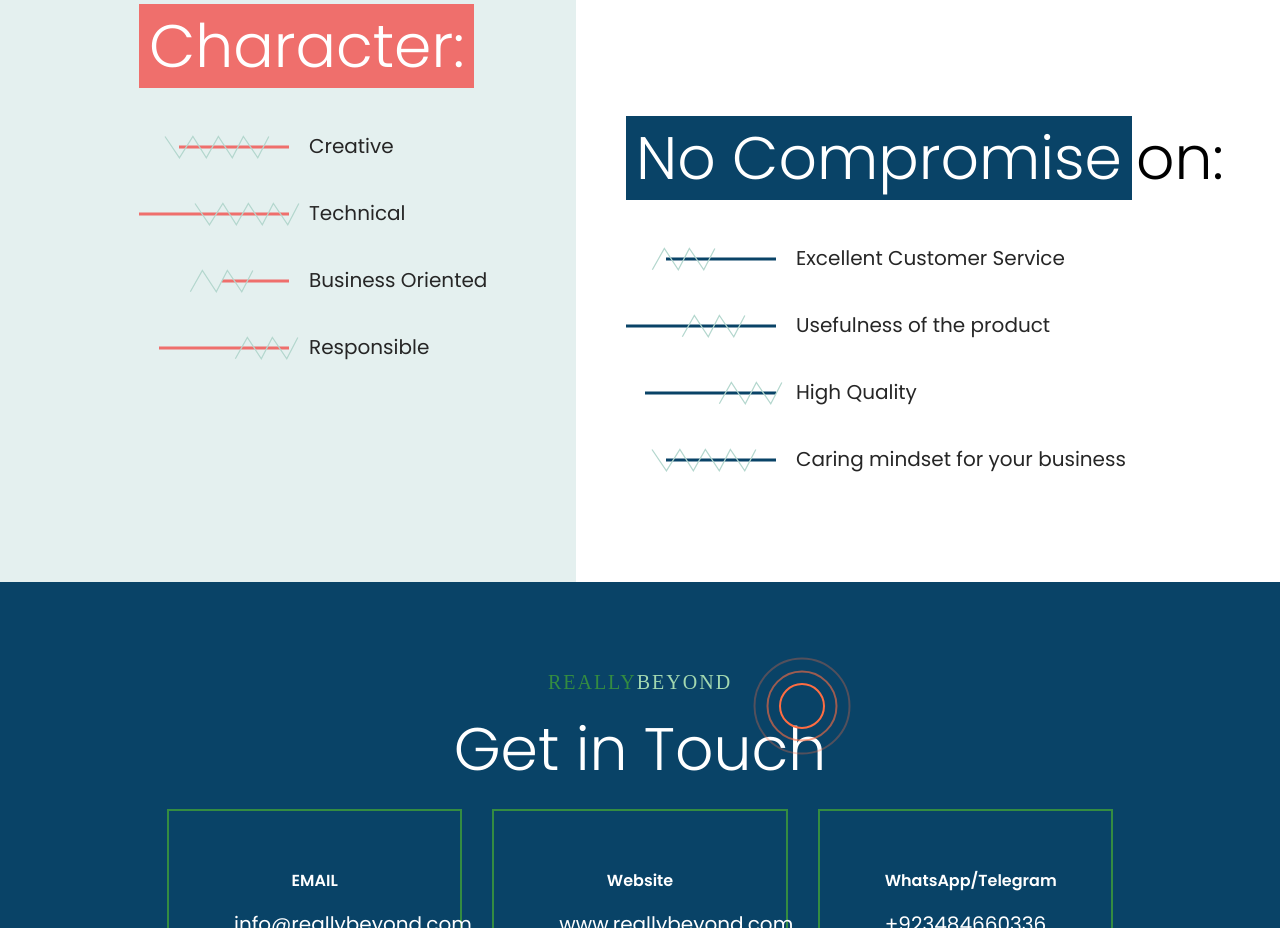
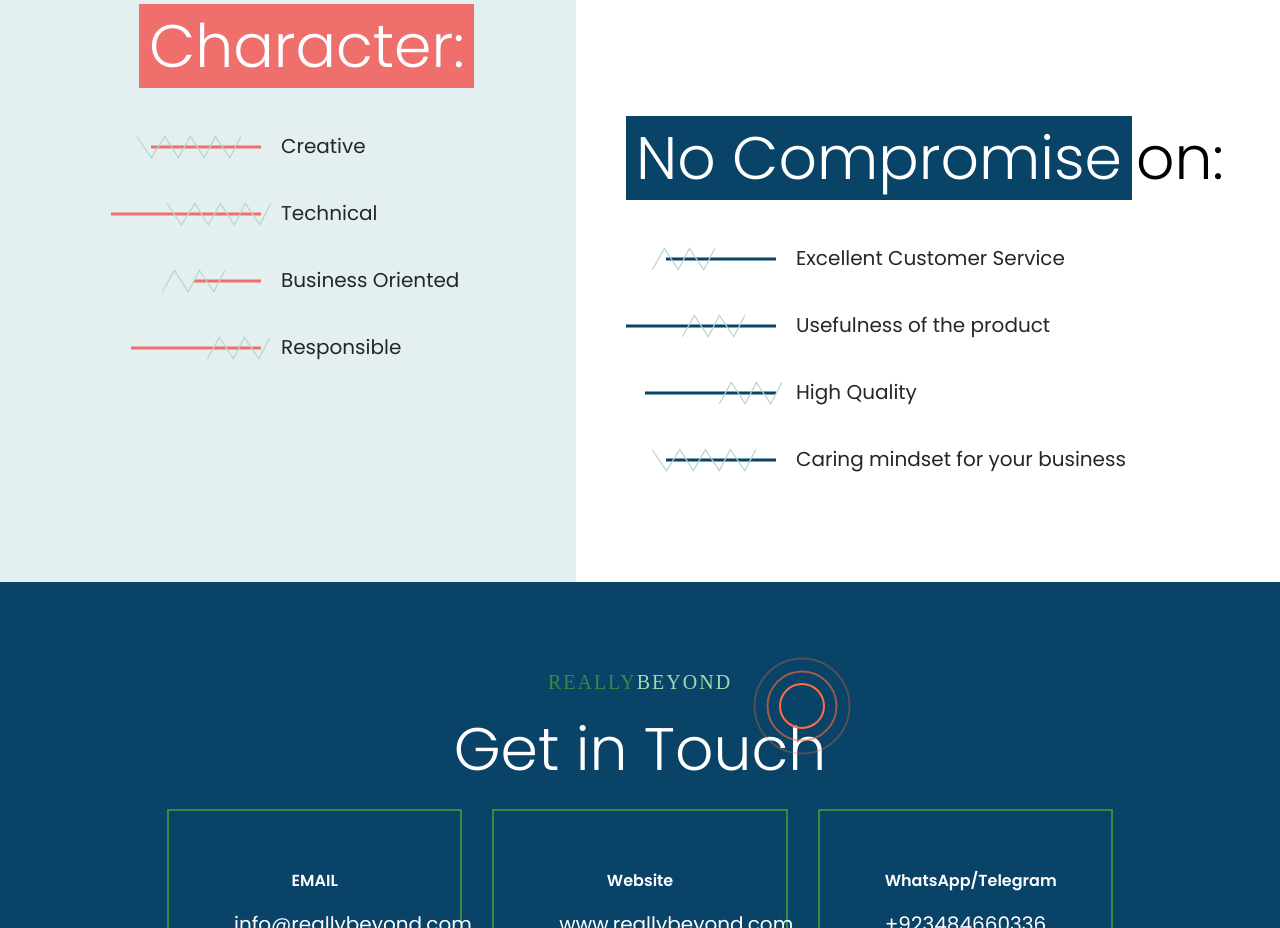
Before and after one commit to Kingkon963/reallyBeyond, a Next.js app: page / in a window 1280 px wide. Shown: the part 2040-2968 px from the top of the page. Built offline with nearby package versions, Linux system fonts and the light colour scheme; a web font is replaced by a local one.

Commit message:
1920 done

```diff
--- a/pages/index.tsx
+++ b/pages/index.tsx
@@ -235,7 +235,7 @@ const Home: NextPage = () => {
               <h2>
                 Our <span>Character:</span>
               </h2>
-              <ul className="special">
+              <ul className="special xl:-ml-[28px] 3xl:-ml-[164px]">
                 <li>
                   <span>
                     <svg
@@ -314,7 +314,7 @@ const Home: NextPage = () => {
               <h2>
                 <span>No Compromise</span>on:
               </h2>
-              <ul className="special blue">
+              <ul className="special blue 3xl:-ml-[164px]">
                 <li>
                   <span>
                     <svg
```
